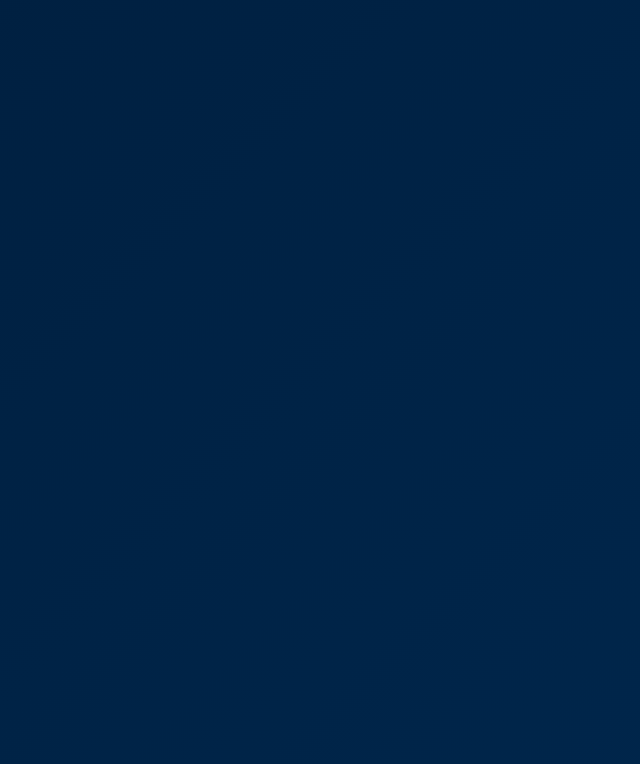
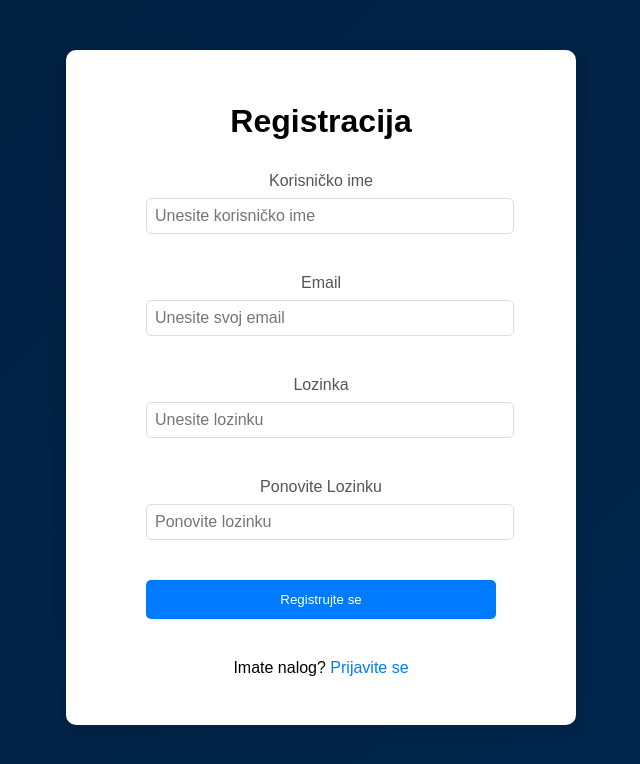
Before and after one commit to elab-development/internet-tehnologije-2024-projekat-budzetiranje_2021_0150, a React (Create React App) app in the folder front_domaci/: page /register in a window 1280 px wide. Before the commit this address had no page. Shown: the top 764 px of the page, without its empty margins (319-959 px from the left). Built offline with nearby package versions, Linux system fonts and the light colour scheme.

Commit message:
Kreirana stranica za registraciju za potrebe domaceg iz reacta

```diff
--- a/front_domaci/src/App.js
+++ b/front_domaci/src/App.js
@@ -3,6 +3,7 @@ import './App.css';
 import { BrowserRouter as Router, Routes, Route } from "react-router-dom";
 import { useState } from "react";
 import Login from './Components/Login';
+import Register from './Components/Register';
 
 
 function App() {
@@ -17,6 +18,7 @@ function App() {
       <div className="App">
         <Routes>
           <Route path="/" element={<Login />} />
+          <Route path="/register" element={<Register />} />
         </Routes>
       </div>
     </Router>
--- /dev/null
+++ b/front_domaci/src/Components/Register.css
@@ -0,0 +1,75 @@
+.register-container {
+    display: flex;
+    justify-content: center;
+    align-items: center;
+
+  }
+
+  .register-box {
+    background: #ffffff;
+    box-shadow: 0 5px 15px rgba(0, 0, 0, 0.1);
+    border-radius: 10px;
+    padding: 2rem 5rem;
+    margin: 50px auto;
+    width: 350px;
+    animation: fadeIn 0.5s ease-in-out;
+  }
+
+  .register-title {
+    text-align: center;
+    margin-bottom: 2rem;
+  }
+
+  .register-form {
+    display: flex;
+    flex-direction: column;
+  }
+
+  .form-group {
+    margin-bottom: 1rem;
+  }
+
+  .form-input {
+    width: 100%;
+    padding: 0.5rem;
+    border: 1px solid #ddd;
+    border-radius: 5px;
+    margin-top: 0.5rem;
+  }
+
+  .register-button {
+    background-color: #007bff;
+    color: #ffffff;
+    border: none;
+    padding: 0.75rem;
+    border-radius: 5px;
+    cursor: pointer;
+    transition: background-color 0.3s;
+  }
+
+  .register-button:hover {
+    background-color: #0056b3;
+  }
+
+  .login-footer {
+    text-align: center;
+    margin-top: 1rem;
+  }
+
+  .login-footer a {
+    color: #007bff;
+    text-decoration: none;
+  }
+
+  .login-footer a:hover {
+    text-decoration: underline;
+  }
+
+  @keyframes fadeIn {
+    from {
+      opacity: 0;
+    }
+    to {
+      opacity: 1;
+    }
+  }
--- /dev/null
+++ b/front_domaci/src/Components/Register.jsx
@@ -0,0 +1,80 @@
+import React, { useState } from "react";
+import "./Register.css";
+
+const Register = () => {
+  const [username, setUsername] = useState("");
+  const [email, setEmail] = useState("");
+  const [password, setPassword] = useState("");
+  const [confirmPassword, setConfirmPassword] = useState("");
+
+  const handleSubmit = (event) => {
+    event.preventDefault();
+    console.log("Registracija uspešna");
+  };
+
+  return (
+    <div className="register-container">
+      <div className="register-box">
+        <h1 className="register-title">Registracija</h1>
+        <form className="register-form" onSubmit={handleSubmit}>
+          <div className="form-group">
+            <label htmlFor="username">Korisničko ime</label>
+            <input
+              type="text"
+              id="username"
+              className="form-input"
+              placeholder="Unesite korisničko ime"
+              value={username}
+              onChange={(e) => setUsername(e.target.value)}
+              required
+            />
+          </div>
+          <div className="form-group">
+            <label htmlFor="email">Email</label>
+            <input
+              type="email"
+              id="email"
+              className="form-input"
+              placeholder="Unesite svoj email"
+              value={email}
+              onChange={(e) => setEmail(e.target.value)}
+              required
+            />
+          </div>
+          <div className="form-group">
+            <label htmlFor="password">Lozinka</label>
+            <input
+              type="password"
+              id="password"
+              className="form-input"
+              placeholder="Unesite lozinku"
+              value={password}
+              onChange={(e) => setPassword(e.target.value)}
+              required
+            />
+          </div>
+          <div className="form-group">
+            <label htmlFor="confirmPassword">Ponovite Lozinku</label>
+            <input
+              type="password"
+              id="confirmPassword"
+              className="form-input"
+              placeholder="Ponovite lozinku"
+              value={confirmPassword}
+              onChange={(e) => setConfirmPassword(e.target.value)}
+              required
+            />
+          </div>
+          <button type="submit" className="register-button">
+            Registrujte se
+          </button>
+          <p className="login-footer">
+            Imate nalog? <a href="/">Prijavite se</a>
+          </p>
+        </form>
+      </div>
+    </div>
+  );
+};
+
+export default Register;
```
